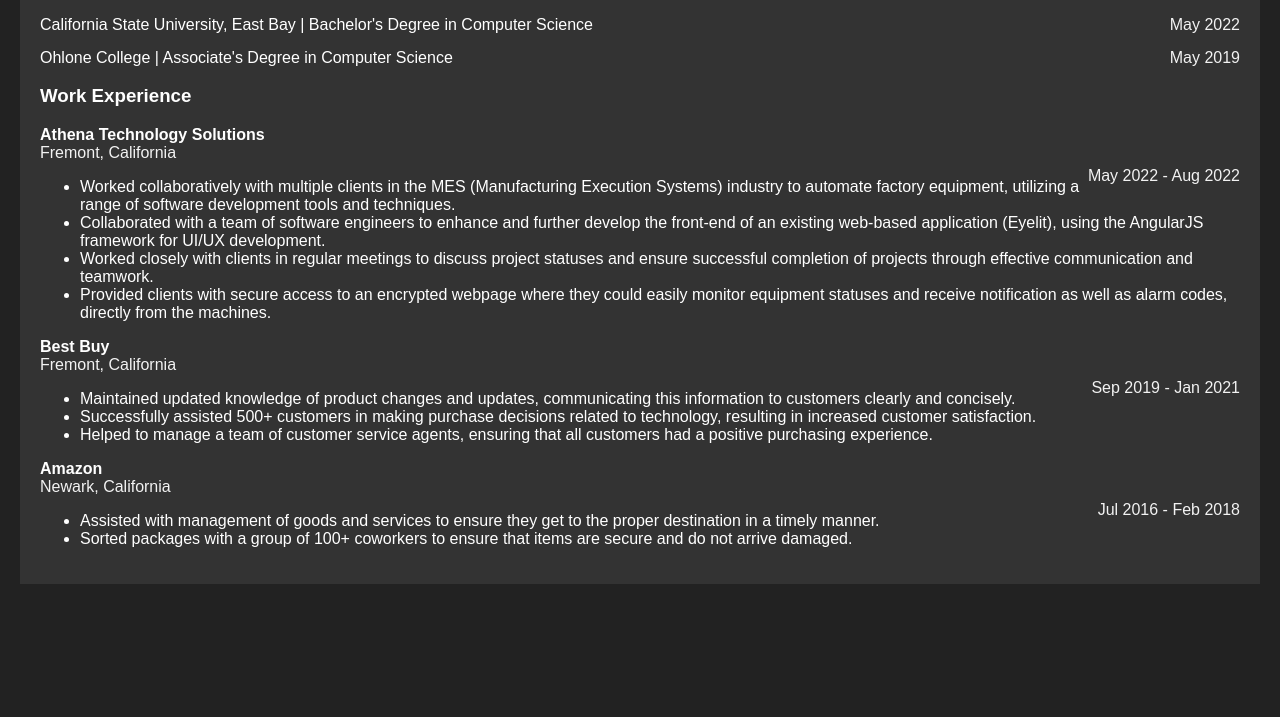
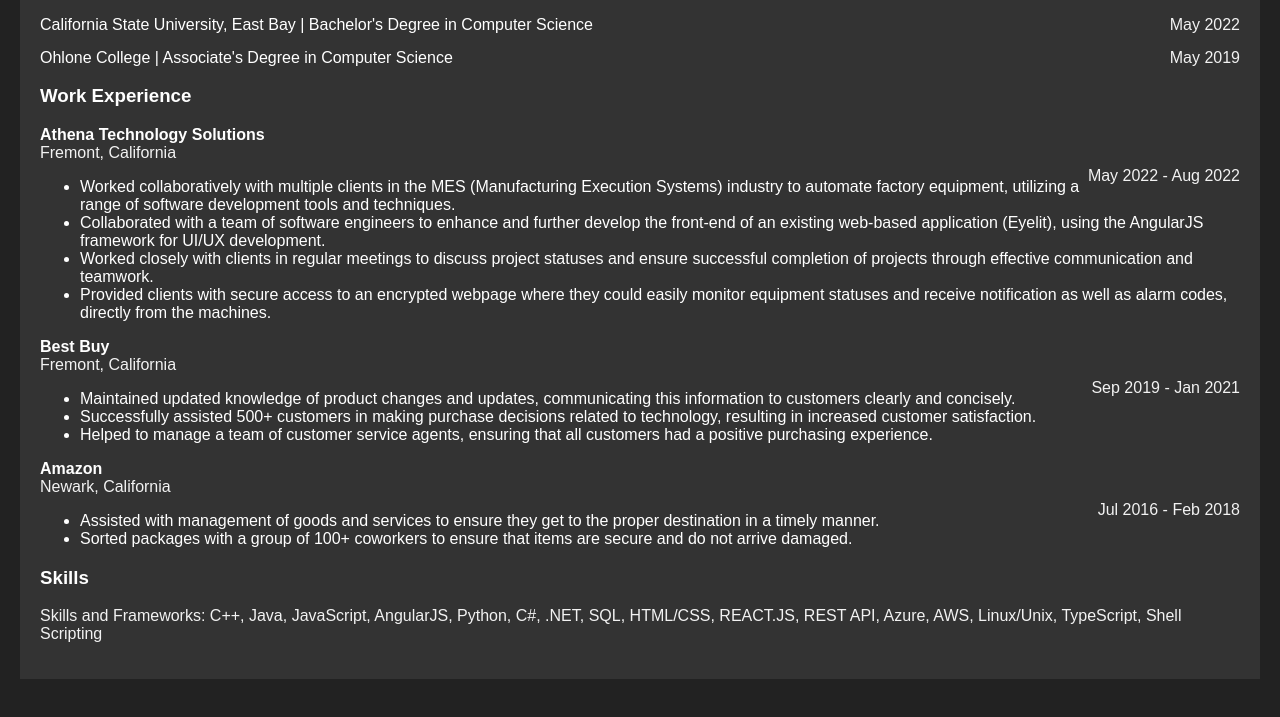
Before and after one commit to Suraj10123/Portfolio, a plain HTML site: page about.html in a window 1280 px wide. Shown: the part 191-908 px from the top of the page. Before the commit the page ends 815 px from the top, so only its background shows below. Drawn offline with Linux system fonts and the light colour scheme.

Commit message:
Update about.html
Added a section for skills to be listed at the bottom of the "About" section of the portfolio.

```diff
--- a/about.html
+++ b/about.html
@@ -136,6 +136,11 @@
         <li>Sorted packages with a group of 100+ coworkers to ensure that items are secure and do not arrive damaged.</li>
       </ul>
     </div>
-  </section>
+
+    <h3>Skills</h3>
+    <p>
+      Skills and Frameworks:
+      C++, Java, JavaScript, AngularJS, Python, C#, .NET, SQL, HTML/CSS, REACT.JS, REST API, Azure, AWS, Linux/Unix, TypeScript, Shell Scripting
+    </p>
 </body>
 </html>
```
